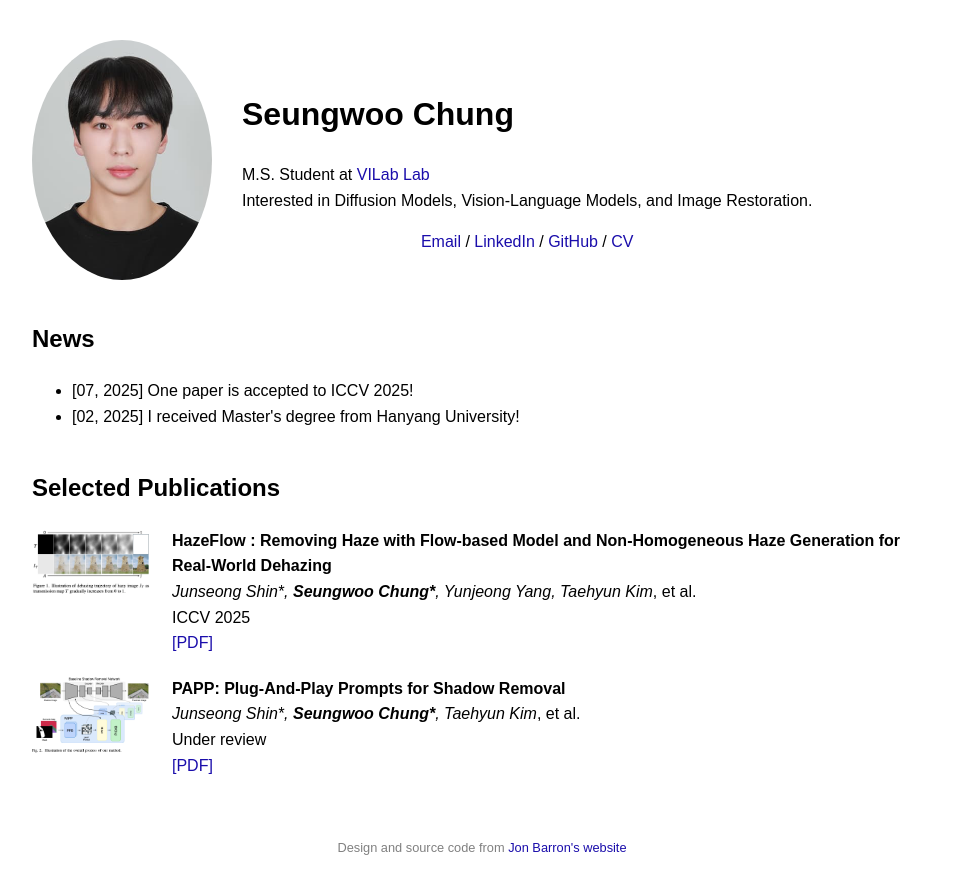
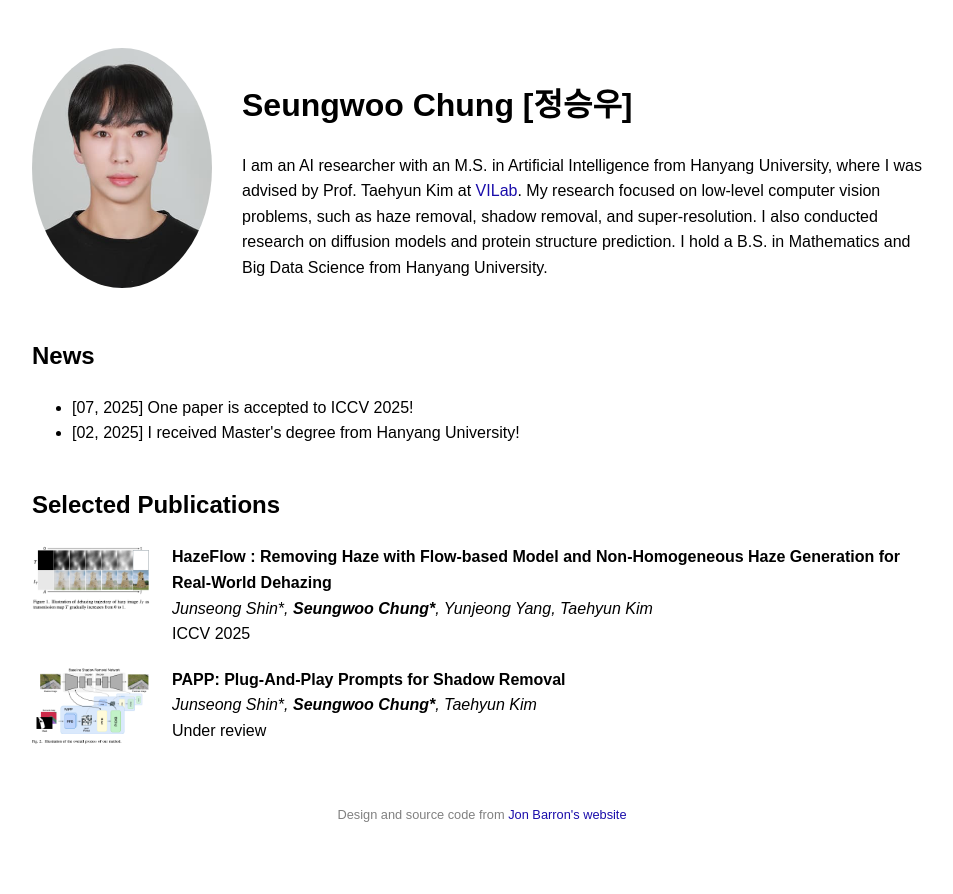
Before and after one commit to cloor/cloor.github.io, a plain HTML site: page index.html in a window 1280 px wide. Shown: the whole page, without its empty margins (158-1111 px from the left). Drawn offline with Linux system fonts and the light colour scheme.

Commit message:
second commit

```diff
--- a/index.html
+++ b/index.html
@@ -50,14 +50,10 @@
   <div class="profile-container">
     <img src="images/184595.JPG" alt="Profile Photo">
     <div>
-      <h1>Seungwoo Chung</h1>
+      <h1>Seungwoo Chung [정승우]</h1>
       <p>
-          M.S. Student at <a href="https://sites.google.com/view/lliger9" target="_blank">VILab Lab</a><br>
-          Interested in Diffusion Models, Vision-Language Models, and Image Restoration.<br>
-          <div style="text-align: center;">
-<a href="mailto:jswoo9898@gmail.com">Email</a> / <a href="https://www.linkedin.com/in/chungseungwoo/" target="_blank">LinkedIn</a> / <a href="https://github.com/cloor" target="_blank">GitHub</a> / <a href="papers/CV_Seungwoo_Chung.pdf" target="_blank">CV</a>
-</div>
-        </p>
+  I am an AI researcher with an M.S. in Artificial Intelligence from Hanyang University, where I was advised by Prof. Taehyun Kim at <a href="https://sites.google.com/view/lliger9" target="_blank">VILab</a>. My research focused on low-level computer vision problems, such as haze removal, shadow removal, and super-resolution. I also conducted research on diffusion models and protein structure prediction. I hold a B.S. in Mathematics and Big Data Science from Hanyang University.
+</p>
     </div>
 </div>
 
@@ -76,9 +72,9 @@
       <img src="images/hazeflow.png" alt="HazeFlow" style="width: 120px; height: auto;">
       <div>
         <b>HazeFlow : Removing Haze with Flow-based Model and Non-Homogeneous Haze Generation for Real-World Dehazing</b><br>
-        <i>Junseong Shin*, <b>Seungwoo Chung*</b>, Yunjeong Yang, Taehyun Kim</i>, et al.<br>
+        <i>Junseong Shin*, <b>Seungwoo Chung*</b>, Yunjeong Yang, Taehyun Kim</i><br>
         ICCV 2025<br>
-        <a href="papers/HazeFlow_ICCV2025.pdf">[PDF]</a>
+
       </div>
     </div>
   </li>
@@ -88,9 +84,9 @@
       <img src="images/PAPP.png" alt="PAPP" style="width: 120px; height: auto;">
       <div>
         <b>PAPP: Plug-And-Play Prompts for Shadow Removal</b><br>
-        <i>Junseong Shin*, <b>Seungwoo Chung*</b>, Taehyun Kim</i>, et al.<br>
+        <i>Junseong Shin*, <b>Seungwoo Chung*</b>, Taehyun Kim</i><br>
         Under review<br>
-        <a href="papers/PAPP_ICCV2025.pdf">[PDF]</a>
+
       </div>
     </div>
   </li>
```
